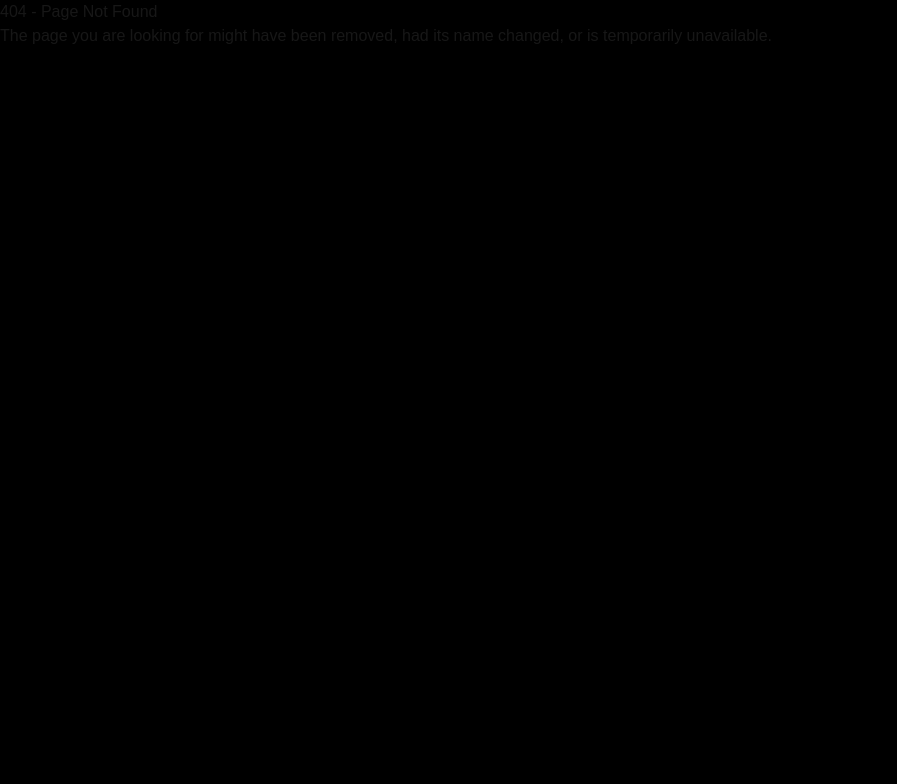
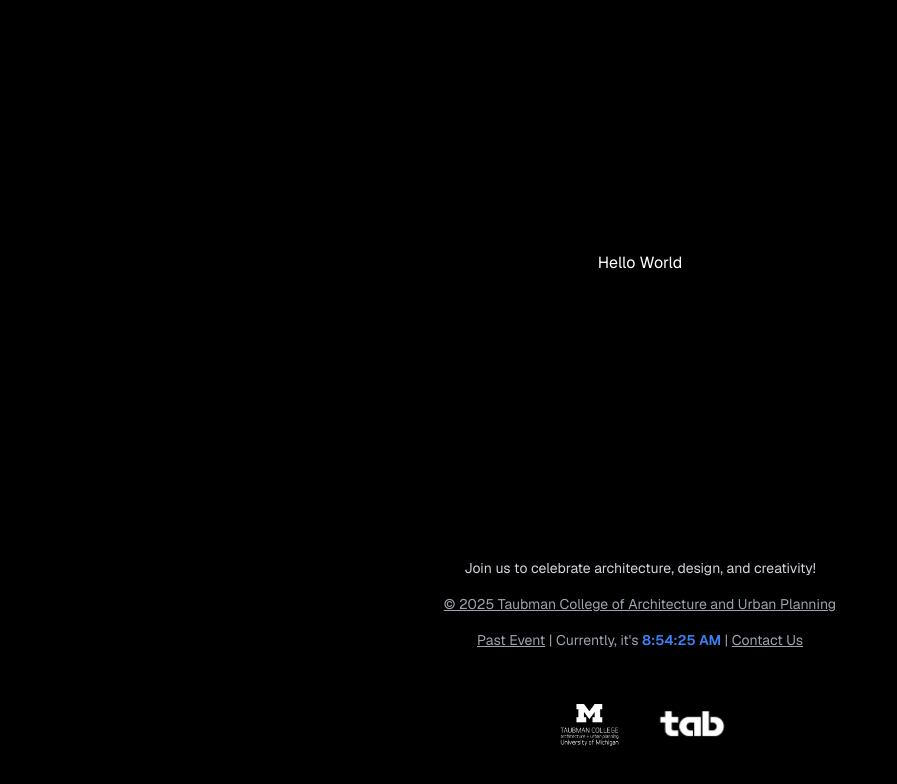
Before and after one commit to kfukutom/taubman-ball, a Next.js app: page /main in a window 1280 px wide. Before the commit this address had no page. Shown: the top 784 px of the page, without its empty margins (0-897 px from the left). Built offline with nearby package versions, Linux system fonts and the light colour scheme.

Commit message:
Other Changes to UI

```diff
--- a/app/dashboard/page.tsx
+++ b/app/dashboard/page.tsx
@@ -4,13 +4,10 @@ import { useRouter } from "next/navigation";
 import { collection, getDocs, doc, updateDoc } from "firebase/firestore";
 import { db } from "@/backend/firebase-config";
 
-// More Assets, i entire rewrote:
 import Image from "next/image";
 import { StarsBackground } from "@/components/ui/stars-background";
 import { ShootingStars } from "@/components/ui/shooting-stars";
-//import tab from "@/assets/tab.png"; <-- rm
 
-// what the user sees: (ken)
 interface Response {
   id: string;
   fictitiousName: string;
@@ -84,10 +81,24 @@ export default function Dashboard() {
       <StarsBackground className="absolute inset-0 z-0" starDensity={0.0054} allStarsTwinkle={false} twinkleProbability={1} minTwinkleSpeed={0.5} maxTwinkleSpeed={0.8} />
       <ShootingStars className="absolute inset-0 z-0" minSpeed={5} maxSpeed={30} minDelay={3000} maxDelay={6000} starColor="#FFFFFF" trailColor="#9E00FF" starWidth={30} starHeight={2.25} />
 
-      <div className="relative z-10 flex flex-col items-center p-8">
-        <h1 className="text-4xl font-sans mb-8 text-yellow-200 drop-shadow-glow">how we feelin'?</h1>
+      <div className="relative z-10 flex flex-col items-center p-1">
+        <h1 className="text-4xl cursor-pointer font-sans mt-3 mb-3 text-yellow-200 drop-shadow-glow">how we feelin'?!</h1>
+        <div className="flex flex-row items-center gap-4 mb-4">
+          <a className="text-md cursor-pointer text-gray-300 hover:text-yellow-300 transition duration-300"
+                        onClick={() => router.push("/about")}>
+            about
+          </a>
+          <p>|</p>
+          <a className="text-md cursor-pointer text-gray-300 hover:text-blue-200 transition duration-300" onClick={() => router.push("/help")}>
+            help
+          </a>
+          <p>|</p>
+          <a className="text-md cursor-pointer text-gray-300 hover:text-orange-200 transition duration-300" onClick={() => router.push("/main")}>
+            contact
+          </a>
+        </div>
 
-        <div className="relative w-full max-w-lg mb-10">
+        <div className="relative w-full max-w-lg mb-10 px-4 sm:px-0">
           <input
             type="text"
             placeholder="Search responses..."
@@ -96,7 +107,7 @@ export default function Dashboard() {
             className="w-full pl-12 pr-4 py-3 rounded-full text-gray-500 placeholder-gray-500 focus:outline-none focus:ring-2 focus:ring-black-500 transition duration-300 shadow-md"
           />
           <svg
-            className="w-6 h-6 absolute top-1/2 left-4 transform -translate-y-1/2 text-gray-500"
+            className="w-6 h-6 absolute top-1/2 left-8 sm:left-4 transform -translate-y-1/2 text-gray-500"
             fill="none"
             stroke="currentColor"
             viewBox="0 0 24 24"
@@ -111,18 +122,19 @@ export default function Dashboard() {
           </svg>
         </div>
 
-        <div className="grid grid-cols-1 md:grid-cols-2 lg:grid-cols-3 gap-8 w-full max-w-6xl">
+        {/* Responses completely fixed: */}
+        <div className="flex pb-10 flex-wrap justify-center gap-8 w-full max-w-6xl">
           {filteredResponses.map((item, index) => (
             <div
               key={index}
-              className="relative w-[350px] max-w-full rounded-2xl border border-b-0 flex-shrink-0 border-slate-700 px-8 py-6 md:w-[450px] transition-transform duration-300 hover:-translate-y-2"
+              className="w-[350px] max-w-full rounded-2xl border border-b-0 flex-shrink-0 border-slate-700 px-4 py-4 sm:px-8 sm:py-6 md:w-[450px] transition-transform duration-300 hover:-translate-y-2"
               style={{ background: "linear-gradient(180deg, var(--slate-800), var(--slate-900))" }}
             >
               <blockquote>
                 <span className="relative z-20 text-sm leading-[1.6] text-gray-100 font-normal">{item.response}</span>
                 <div className="relative z-20 mt-2 flex flex-row items-center">
                   <span className="flex flex-col gap-1">
-                    <span className="text-sm leading-[1.6] text-gray-400 font-normal">{item.fictitiousName}</span>
+                    <span className="text-sm leading-[1.6] text-gray-400 font-normal">@{item.fictitiousName}</span>
                   </span>
                 </div>
               </blockquote>
--- a/app/main/page.tsx
+++ b/app/main/page.tsx
@@ -5,12 +5,80 @@ import { TextGenerateEffect } from "@/components/ui/text-generate-effect";
 
 // image components:
 import taubmanlogo from "@/assets/umich-taubman.png";
+import tab from "@/assets/tab.png";
+import event from "@/assets/events.jpg";
+import students from "@/assets/events.jpeg";
+import community from "@/assets/community.jpg";
+import { AnimatedTestimonials } from "@/components/ui/animated-testimonial";
 
-export default function Main() {
-    return (
-        <div>
-            <h1>404 - Page Not Found</h1>
-            <p>The page you are looking for might have been removed, had its name changed, or is temporarily unavailable.</p>
+export default function Home() {
+  const [currentTime, setCurrentTime] = useState("");
+  const router = useRouter();
+
+  const updateTime = () => {
+    const currentTime = new Date();
+    return currentTime.toLocaleTimeString();
+  };
+
+  useEffect(() => {
+    const interval = setInterval(() => {
+      setCurrentTime(updateTime());
+    }, 1000);
+
+    return () => clearInterval(interval);
+  }, []);
+
+  return (
+    <div className="min-h-screen bg-black text-white font-[family-name:var(--font-geist-sans)] flex flex-col">
+      <main className="flex-grow flex flex-col items-center justify-center p-10">
+        <p> Hello World </p>
+      </main>
+      <footer className="bg-black w-full text-center py-8">
+        <p className="text-sm sm:text-md text-gray-300 max-w-lg mx-auto mb-4">
+          Join us to celebrate architecture, design, and creativity!
+        </p>
+        <p className="text-xs sm:text-sm text-gray-400">
+          <a
+            href="https://taubmancollege.umich.edu/"
+            target="_blank"
+            rel="noopener noreferrer"
+            className="underline"
+          >
+            © 2025 Taubman College of Architecture and Urban Planning
+          </a>
+        </p>
+        <p className="text-xs sm:text-sm text-gray-400 mt-4">
+          <a
+            href="https://www.michigandaily.com/news/campus-life/inaugural-taubman-architecture-ball-celebrates-creativity-outside-the-classroom/"
+            target="_blank"
+            className="underline"
+          >
+            Past Event
+          </a>{" "}
+          | Currently, it's{" "}
+          <span className="text-blue-500 font-semibold">{currentTime}</span> |{" "}
+          <a href="mailto:kfukutom@umich.edu" className="underline">
+            Contact Us
+          </a>
+        </p>
+        <div className="flex justify-center items-center gap-6 mt-8">
+          <img
+            src={taubmanlogo.src}
+            alt="Taubman College of Architecture and Urban Planning"
+            className="w-20 cursor-pointer h-auto hover:scale-110 transform transition duration-300 ease-in-out"
+          />
+          <img
+            src={tab.src}
+            onClick = {
+                ()=>{
+                    router.push("/");
+                }
+            }
+            alt="TAB Logo"
+            className="w-20 cursor-pointer h-auto hover:scale-110 transform transition duration-300 ease-in-out"
+          />
         </div>
-    )
+      </footer>
+    </div>
+  );
 }
```
Also changed, not shown: 1 other file (tests, documents, lock files or other folders).
